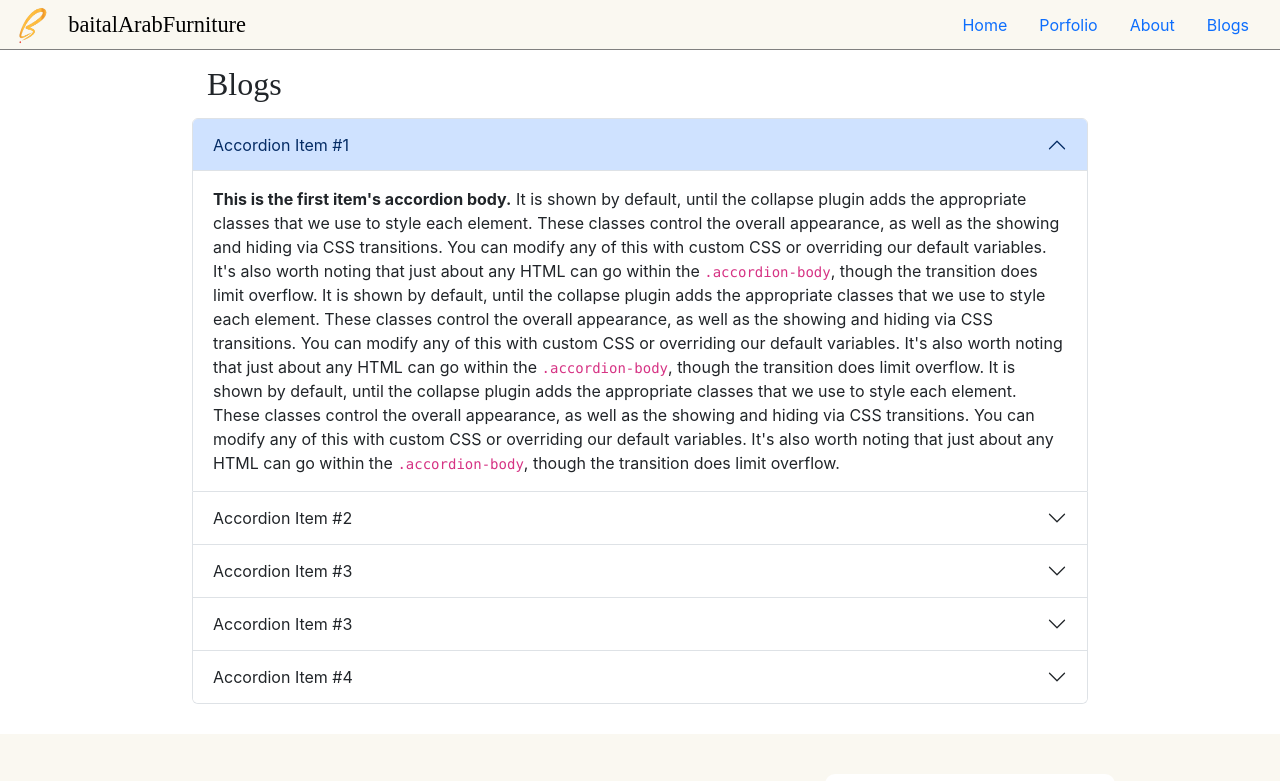
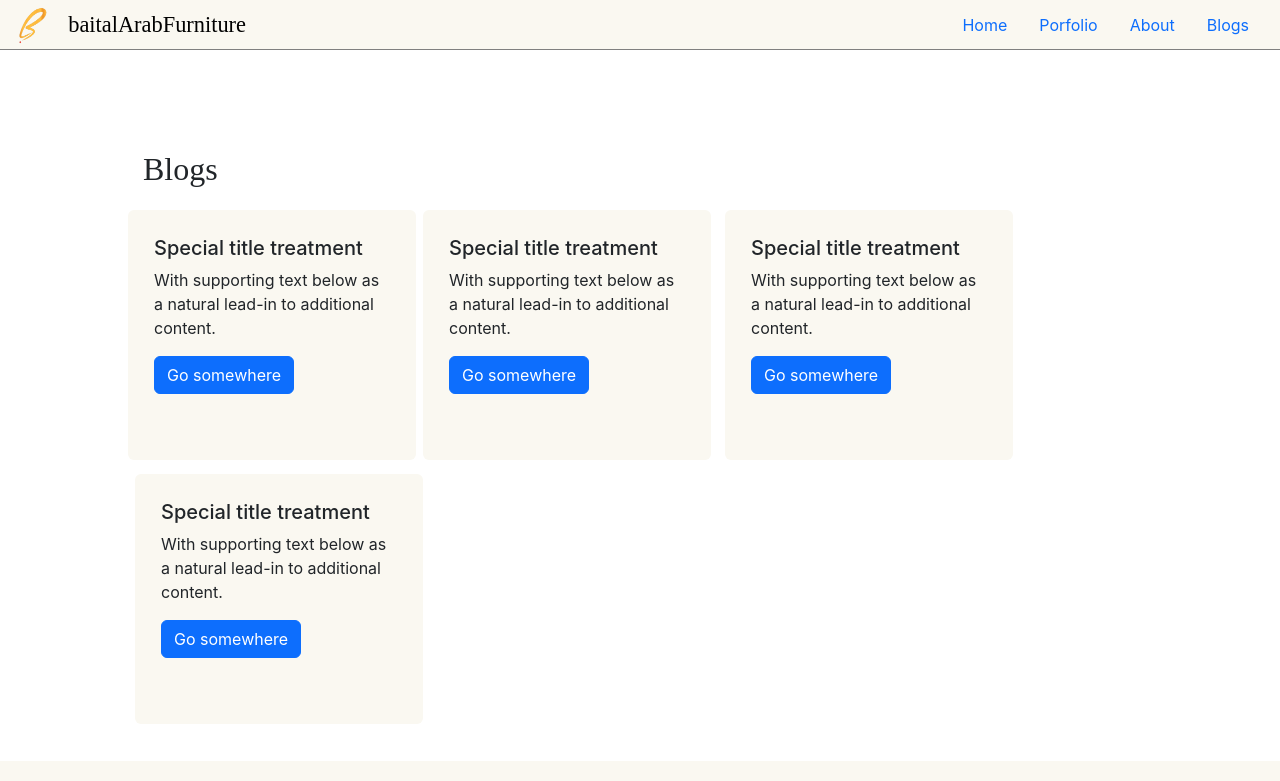
Before and after one commit to Majeed-hub/baitalArabFurniture, a React (Create React App) app: page /blog in a window 1280 px wide. Shown: the top 781 px of the page. Built offline with nearby package versions, Linux system fonts and the light colour scheme; a web font is replaced by a local one.

Commit message:
changed blog section

```diff
--- a/src/pages/Blog/Blog.css
+++ b/src/pages/Blog/Blog.css
@@ -1,14 +1,16 @@
 @import url('https://fonts.googleapis.com/css2?family=belleza&display=swap');
 .main-section{
-    width: 70%;
+    width: 80%;
     margin: auto;
     min-height: 70vh;
+    margin-top: 100px;
 }
 
 @media screen and (max-width:520px)
 {
     .main-section{
-        width: 99%;
+        width: 75%;
+        margin: auto;
     }
 }
 .heading{
--- a/src/pages/Blog/Blog.js
+++ b/src/pages/Blog/Blog.js
@@ -1,10 +1,12 @@
 import React from 'react';
 import './Blog.css';
+import cardPic from '../../Assests/images/table.png'
 
 const Blog = () => {
   return (
     <div className="main-section">
       <h2 className="heading">Blogs</h2>
+      {/*
       <div
         class="accordion"
         // style={{ width: "70%", margin: "auto" }}
@@ -179,6 +181,89 @@ const Blog = () => {
             </div>
           </div>
         </div>
+      </div> */}
+      <div
+        class="card"
+        style={{
+          width: "18rem",
+          backgroundColor: "#FAF8F1",
+          height: "250px",
+          display: "inline-block",
+        }}
+      >
+        <div class="card-body">
+          <h5 class="card-title">Special title treatment</h5>
+          <p class="card-text">
+            With supporting text below as a natural lead-in to additional
+            content.
+          </p>
+          <a href="#" class="btn btn-primary">
+            Go somewhere
+          </a>
+        </div>
+      </div>
+      <div
+        class="card"
+        style={{
+          width: "18rem",
+          backgroundColor: "#FAF8F1",
+          height: "250px",
+          display: "inline-block",
+          margin: "7px",
+        }}
+      >
+        <div class="card-body">
+          <h5 class="card-title">Special title treatment</h5>
+          <p class="card-text">
+            With supporting text below as a natural lead-in to additional
+            content.
+          </p>
+          <a href="#" class="btn btn-primary">
+            Go somewhere
+          </a>
+        </div>
+      </div>
+      <div
+        class="card"
+        style={{
+          width: "18rem",
+          backgroundColor: "#FAF8F1",
+          height: "250px",
+          display: "inline-block",
+          margin: "7px",
+        }}
+      >
+        <div class="card-body">
+          <h5 class="card-title">Special title treatment</h5>
+          <p class="card-text">
+            With supporting text below as a natural lead-in to additional
+            content.
+          </p>
+          <a href="#" class="btn btn-primary">
+            Go somewhere
+          </a>
+        </div>
+      </div>
+      <div
+        class="card"
+        style={{
+          width: "18rem",
+          backgroundColor: "#FAF8F1",
+          height: "250px",
+          display: "inline-block",
+          margin: "7px",
+        }}
+      >
+        <div class="card-body">
+          <h5 class="card-title">Special title treatment</h5>
+          <p class="card-text">
+            With supporting text below as a natural lead-in to additional
+            content.
+          </p>
+          <a href="#" class="btn btn-primary">
+            Go somewhere
+          </a>
+        </div>
       </div>
     </div>
   );
```
